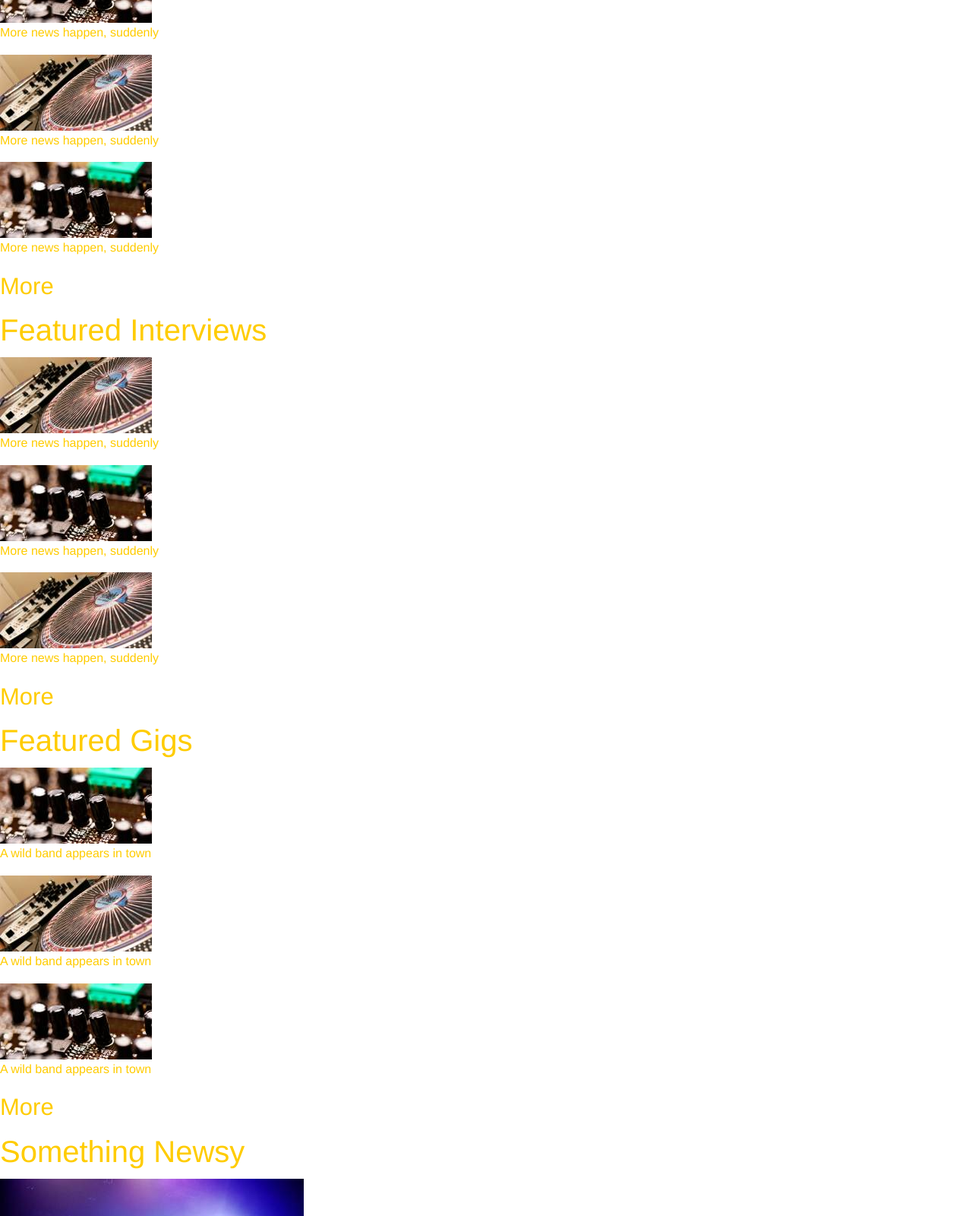
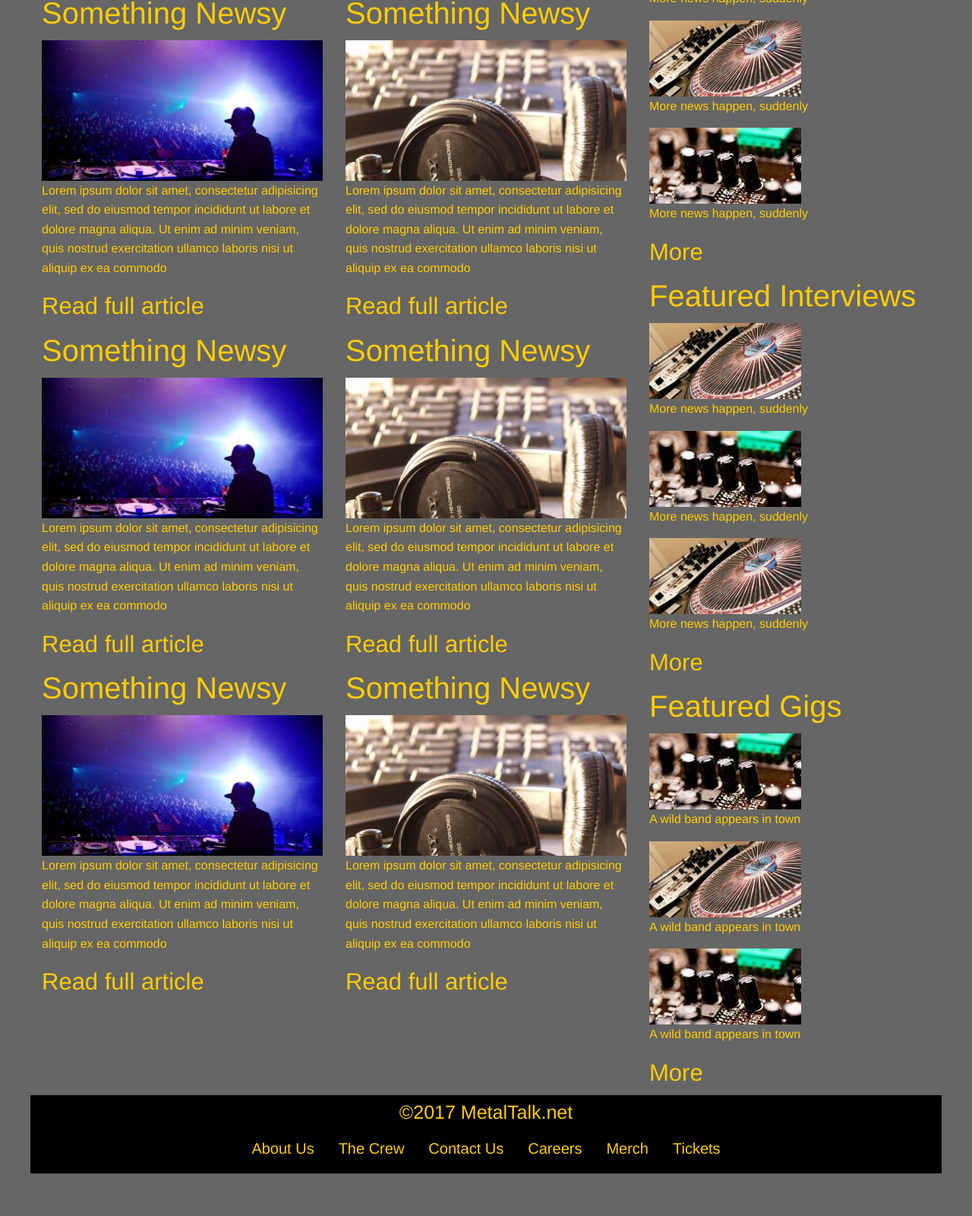
Before and after one commit to Angelsleaze/final-project-metaltalk, a plain HTML site: page index.html in a window 1280 px wide. Shown: the part 780-2380 px from the top of the page at 76% size. After the commit the page ends 2324 px from the top, so only its background shows below. Drawn offline with Linux system fonts and the light colour scheme.

Commit message:
Fixed the grid
Also added a little more styling.

```diff
--- a/css/app.css
+++ b/css/app.css
@@ -3,19 +3,35 @@
 }
 
 body {
+	width: 100%;
+	max-width: 1200px;
+	margin: 0 auto;
 	background: url(../images/bg.jpg) no-repeat;
+	background-color:#666666;
 	color: #FFCC00;
+}
+
+header {
+	display: inline-block;
+}
+
+.center {
+	width: 1150px;
+	height: 140px;
 }
 
 a {
 	color: #FFCC00;
 }
 
+nav {
+	background: black;
+	padding: 5px 0px 5px 0px;
+}
+
 nav a {
-	background-color: #FFCC00;
-	color: #404040;
+	color: #FFCC00;
 	font-size: 20px;
-	padding-top: 2px;
 }
 
 .media-list {
@@ -29,6 +45,28 @@ nav a {
 	width: 10px;
 }
 
+label {
+	color: #FFCC00;
+	font-size: 30px;
+}
+
 input[type="text"] {
 	width: 200px;
+	height: 20px;
 }
+
+.orbit-container {
+	width: 700px;
+}
+
+.orbit-image {
+	width: 700px;
+}
+
+footer {
+	background: black;
+}
+
+footer nav li {
+	display: inline;
+}
--- a/index.html
+++ b/index.html
@@ -57,9 +57,9 @@
 			<a href="#"><img src="images/total_rock_listen160.gif"></a>
 		</div>
 	</div>
-	<div class="main-content">
-		<h1>Latest News</h1>
-		<section class="row orbit" role="region" aria-label="Latest News" data-orbit>
+	<div class="main-content row">
+		<div class="orbit large-8 column" role="region" aria-label="Latest News" data-orbit>
+			<h1>Latest News</h1>
 			<ul class="orbit-container">
 	    		<li class="orbit-slide">
 					<a href="#"><img class="orbit-image" src="images/400x200.jpg" alt="slide 1">
@@ -78,8 +78,8 @@
 					<p>More things happen</p></a>
 				</li>
 			</ul>
-		</section>
-		<div class="sidebar">
+		</div>
+		<div class="sidebar show-for-medium-up large-4 column float-right">
 			<h2>Featured Reviews</h2>
 			<div class="reviews">
 				<a href="#"><img src="images/200x100.jpg">
@@ -115,70 +115,72 @@
 			</div>
 			<h3>More</h3>
 		</div>
-		<div class="articles">
-			<article>
+		<div class="first-articles">
+			<article class="article large-4 column float-left">
 				<h2>Something Newsy</h2>
 				<a href="#"><img src="images/400-200.jpg">
 				<p>Lorem ipsum dolor sit amet, consectetur adipisicing elit, sed do eiusmod tempor incididunt ut labore et dolore magna aliqua. Ut enim ad minim veniam,
 					quis nostrud exercitation ullamco laboris nisi ut aliquip ex ea commodo</p>
 				<h3>Read full article</h3></a>
 			</article>
-			<article>
+			<article class="article large-4 column float-left">
+				<h2>Something Newsy</h2>
+				<a href="#"><img src="images/400x200.jpg">
+				<p>Lorem ipsum dolor sit amet, consectetur adipisicing elit, sed do eiusmod tempor incididunt ut labore et dolore magna aliqua. Ut enim ad minim veniam,
+					quis nostrud exercitation ullamco laboris nisi ut aliquip ex ea commodo</p>
+				<h3>Read full article</h3></a>
+		</article>
+		</div>
+		<div class="second-articles">
+			<article class="article large-4 column float-left">
+				<h2>Something Newsy</h2>
+				<a href="#"><img src="images/400-200.jpg">
+				<p>Lorem ipsum dolor sit amet, consectetur adipisicing elit, sed do eiusmod tempor incididunt ut labore et dolore magna aliqua. Ut enim ad minim veniam,
+					quis nostrud exercitation ullamco laboris nisi ut aliquip ex ea commodo</p>
+				<h3>Read full article</h3></a>
+			</article>
+			<article class="article large-4 column float-left">
 				<h2>Something Newsy</h2>
 				<a href="#"><img src="images/400x200.jpg">
 				<p>Lorem ipsum dolor sit amet, consectetur adipisicing elit, sed do eiusmod tempor incididunt ut labore et dolore magna aliqua. Ut enim ad minim veniam,
 					quis nostrud exercitation ullamco laboris nisi ut aliquip ex ea commodo</p>
 				<h3>Read full article</h3></a>
 			</article>
-			<article>
+		</div>
+		<div class="third-articles">
+			<article class="article large-4 column float-left">
 				<h2>Something Newsy</h2>
 				<a href="#"><img src="images/400-200.jpg">
 				<p>Lorem ipsum dolor sit amet, consectetur adipisicing elit, sed do eiusmod tempor incididunt ut labore et dolore magna aliqua. Ut enim ad minim veniam,
 					quis nostrud exercitation ullamco laboris nisi ut aliquip ex ea commodo</p>
 				<h3>Read full article</h3></a>
 			</article>
-			<article>
+			<article class="article large-4 column float-left">
 				<h2>Something Newsy</h2>
 				<a href="#"><img src="images/400x200.jpg">
 				<p>Lorem ipsum dolor sit amet, consectetur adipisicing elit, sed do eiusmod tempor incididunt ut labore et dolore magna aliqua. Ut enim ad minim veniam,
 					quis nostrud exercitation ullamco laboris nisi ut aliquip ex ea commodo</p>
 				<h3>Read full article</h3></a>
 			</article>
-			<article>
-				<h2>Something Newsy</h2>
-				<a href="#"><img src="images/400-200.jpg">
-				<p>Lorem ipsum dolor sit amet, consectetur adipisicing elit, sed do eiusmod tempor incididunt ut labore et dolore magna aliqua. Ut enim ad minim veniam,
-					quis nostrud exercitation ullamco laboris nisi ut aliquip ex ea commodo</p>
-				<h3>Read full article</h3></a>
-			</article>
-			<article>
-				<h2>Something Newsy</h2>
-				<a href="#"><img src="images/400x200.jpg">
-				<p>Lorem ipsum dolor sit amet, consectetur adipisicing elit, sed do eiusmod tempor incididunt ut labore et dolore magna aliqua. Ut enim ad minim veniam,
-					quis nostrud exercitation ullamco laboris nisi ut aliquip ex ea commodo</p>
-				<h3>Read full article</h3></a>
-			</article>
+		</div>
 	</div>
 	<footer>
-		<nav>
-			<div class="footer-content">
-				<h4>Useful Links</h4>
-				<ul>
-					<li><a href="#">About Us</a></li>
-					<li><a href="#">The Crew</a></li>
-					<li><a href="#">Contact Us</a></li>
-					<li><a href="#">Careers</a></li>
-					<li><a href="#">Merch</a></li>
-					<li><a href="#">Tickets</a></li>
-				</ul>
-			</div>
+		<nav class="menu-centered">
+			<h4>&copy;2017 MetalTalk.net</h4>
+			<ul class="menu">
+				<li><a href="#">About Us</a></li>
+				<li><a href="#">The Crew</a></li>
+				<li><a href="#">Contact Us</a></li>
+				<li><a href="#">Careers</a></li>
+				<li><a href="#">Merch</a></li>
+				<li><a href="#">Tickets</a></li>
+			</ul>
 		</nav>
-
-		<h5>&copy;2017 MetalTalk.net</h5>
 	</footer>
 	<script type="text/javascript" src="js/vendor/jquery.js"></script>
 	<script type="text/javascript" src="js/vendor/foundation.js"></script>
 	<script type="text/javascript" src="js/vendor/what-input.js"></script>
+	<script type="text/javascript" src="js/app.js"></script>
 </body>
 
 </html>
```
